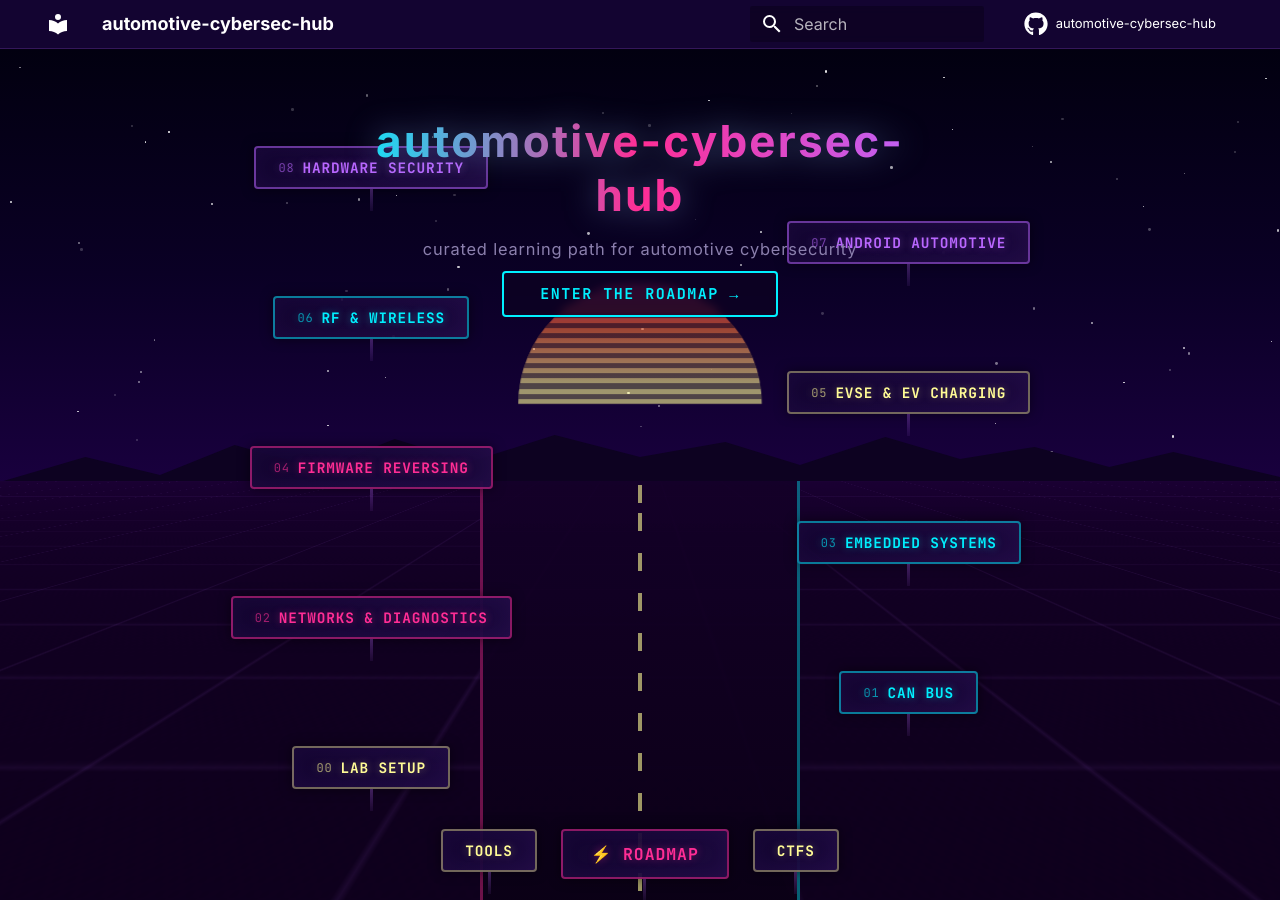
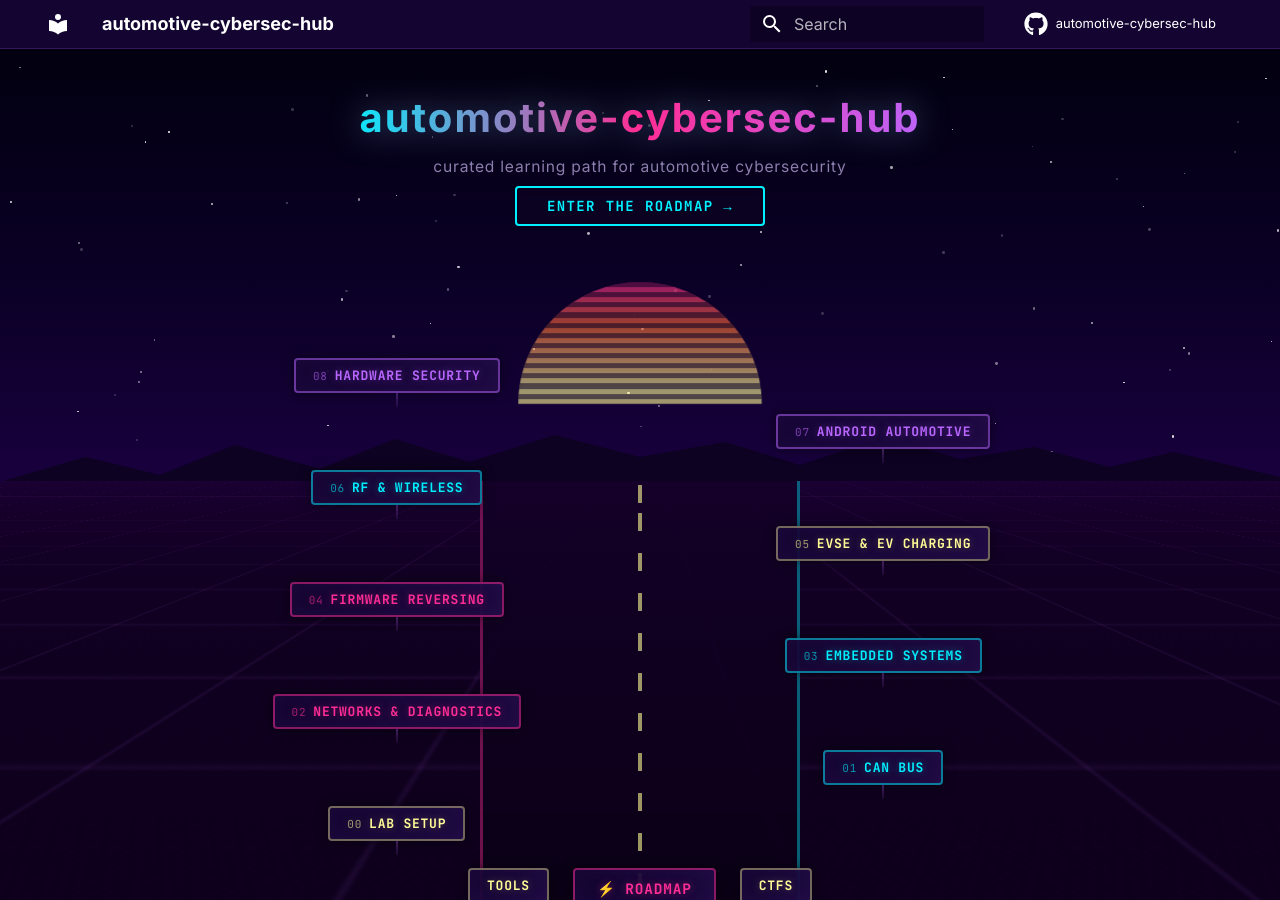
Before and after one commit to b00713g/b00713g.github.io, an MkDocs documentation site: the page built from docs/index.md, in a window 1280 px wide and 900 px high. Built offline with MkDocs 1.6.1 and Material for MkDocs 9.7.7, drawn with Linux system fonts in a browser that asks for light colours; comment, search, counter and statistics services are not loaded.

Commit message:
updated visual layout spacing for homepage

```diff
--- a/overrides/home.html
+++ b/overrides/home.html
@@ -38,34 +38,34 @@
   opacity:.6;animation:dashFlow .8s linear infinite;}
 @keyframes dashFlow{0%{background-position:0 0}100%{background-position:0 40px}}
 
-.signs-container{position:absolute;top:52%;left:0;right:0;bottom:2%;display:flex;flex-direction:column;align-items:center;justify-content:flex-end;gap:0;pointer-events:none;padding-bottom:1rem;}
-.sign-row{display:flex;justify-content:center;width:100%;pointer-events:auto;margin-bottom:.5rem;}
-.sign-row.left{padding-right:42%;}
-.sign-row.right{padding-left:42%;}
+.signs-container{position:absolute;top:58%;left:0;right:0;bottom:1%;display:flex;flex-direction:column;align-items:center;justify-content:flex-end;gap:0;pointer-events:none;padding-bottom:.5rem;}
+.sign-row{display:flex;justify-content:center;width:100%;pointer-events:auto;margin-bottom:.35rem;}
+.sign-row.left{padding-right:38%;}
+.sign-row.right{padding-left:38%;}
 /* Bottom row (Tools/Roadmap/CTFs) gets extra top spacing to separate from chapter signs */
-.sign-row.bottom-row{margin-top:.4rem;}
+.sign-row.bottom-row{margin-top:.3rem;}
 .street-sign{position:relative;cursor:pointer;pointer-events:auto;transition:transform .25s,filter .25s;text-decoration:none!important;}
 .street-sign:hover{transform:scale(1.08) translateY(-3px);filter:brightness(1.3);}
 .sign-plate{background:linear-gradient(135deg,rgba(20,5,50,.92),rgba(30,10,65,.95));
-  border:2px solid;border-radius:4px;padding:.5rem 1.1rem;
-  font-family:'JetBrains Mono',monospace;font-size:.72rem;font-weight:700;letter-spacing:.06em;text-transform:uppercase;white-space:nowrap;
-  box-shadow:0 0 12px rgba(0,0,0,.5),inset 0 0 20px rgba(185,103,255,.05);display:flex;align-items:center;gap:.4rem;}
-.sign-plate .num{font-size:.6rem;opacity:.6;font-weight:500;}
+  border:2px solid;border-radius:4px;padding:.35rem .85rem;
+  font-family:'JetBrains Mono',monospace;font-size:.65rem;font-weight:700;letter-spacing:.06em;text-transform:uppercase;white-space:nowrap;
+  box-shadow:0 0 12px rgba(0,0,0,.5),inset 0 0 20px rgba(185,103,255,.05);display:flex;align-items:center;gap:.35rem;}
+.sign-plate .num{font-size:.55rem;opacity:.6;font-weight:500;}
 .sign-cyan .sign-plate{border-color:rgba(0,240,255,.5);color:#00f0ff;text-shadow:0 0 8px rgba(0,240,255,.4);}
 .sign-pink .sign-plate{border-color:rgba(255,45,149,.5);color:#ff2d95;text-shadow:0 0 8px rgba(255,45,149,.4);}
 .sign-purple .sign-plate{border-color:rgba(185,103,255,.5);color:#b967ff;text-shadow:0 0 8px rgba(185,103,255,.4);}
 .sign-yellow .sign-plate{border-color:rgba(255,251,150,.4);color:#fffb96;text-shadow:0 0 8px rgba(255,251,150,.3);}
-.sign-post{width:3px;height:22px;margin:0 auto;background:linear-gradient(180deg,rgba(185,103,255,.3),rgba(185,103,255,.08));}
+.sign-post{width:2px;height:14px;margin:0 auto;background:linear-gradient(180deg,rgba(185,103,255,.3),rgba(185,103,255,.08));}
 
-.road-title{position:absolute;top:4%;left:50%;transform:translateX(-50%);z-index:20;text-align:center;width:90%;max-width:600px;}
-.road-title h1{font-size:2.2rem;font-weight:700;letter-spacing:.05em;
+.road-title{position:absolute;top:2%;left:50%;transform:translateX(-50%);z-index:20;text-align:center;width:90%;max-width:600px;}
+.road-title h1{font-size:2rem;font-weight:700;letter-spacing:.05em;
   background:linear-gradient(90deg,#00f0ff,#ff2d95,#b967ff);-webkit-background-clip:text;-webkit-text-fill-color:transparent;background-clip:text;
-  animation:heroGlow 4s ease-in-out infinite alternate;margin-bottom:.3rem;}
+  animation:heroGlow 4s ease-in-out infinite alternate;margin-bottom:.2rem;line-height:1.2;}
 @keyframes heroGlow{0%{filter:drop-shadow(0 0 12px rgba(0,240,255,.5))}100%{filter:drop-shadow(0 0 20px rgba(255,45,149,.6))}}
-.road-title p{font-size:.82rem;color:#8b7fad;letter-spacing:.05em;margin-bottom:.6rem;}
-.enter-btn{display:inline-block;padding:.55rem 1.8rem;border:2px solid #00f0ff;color:#00f0ff!important;border-radius:4px;
-  font-family:'JetBrains Mono',monospace;font-size:.75rem;font-weight:700;letter-spacing:.1em;text-transform:uppercase;
-  cursor:pointer;transition:all .25s;background:rgba(13,2,33,0.7);text-decoration:none!important;backdrop-filter:blur(4px);}
+.road-title p{font-size:.78rem;color:#8b7fad;letter-spacing:.05em;margin-bottom:.5rem;}
+.enter-btn{display:inline-block;padding:.45rem 1.5rem;border:2px solid #00f0ff;color:#00f0ff!important;border-radius:4px;
+  font-family:'JetBrains Mono',monospace;font-size:.7rem;font-weight:700;letter-spacing:.1em;text-transform:uppercase;
+  cursor:pointer;transition:all .25s;background:rgba(13,2,33,0.8);text-decoration:none!important;backdrop-filter:blur(4px);}
 .enter-btn:hover{background:rgba(0,240,255,.1);box-shadow:0 0 20px rgba(0,240,255,.3);}
 
 .credits-section{background:linear-gradient(180deg,#0d0221,#0a0118);padding:3rem 1.5rem 2.5rem;border-top:1px solid rgba(185,103,255,.12);}
@@ -86,7 +86,7 @@
 .cc-desc{font-size:.78rem;color:#e0d6ff;line-height:1.55;opacity:.85;}
 .credits-communities{text-align:center;font-size:.8rem;color:#8b7fad;margin-top:.5rem;}
 .landing-footer{text-align:center;padding:1rem;font-size:.65rem;color:#8b7fad;opacity:.5;}
-@media(max-width:768px){.road-title h1{font-size:1.3rem}.road-title{top:2%}.sign-plate{font-size:.55rem;padding:.35rem .6rem}.signs-container{top:48%}.credits-grid{grid-template-columns:1fr}.sign-row.left{padding-right:35%}.sign-row.right{padding-left:35%}}
+@media(max-width:768px){.road-title h1{font-size:1.2rem}.road-title{top:1%}.road-title p{font-size:.7rem}.sign-plate{font-size:.5rem;padding:.25rem .5rem}.signs-container{top:55%}.credits-grid{grid-template-columns:1fr}.sign-row.left{padding-right:30%}.sign-row.right{padding-left:30%}.sign-row{margin-bottom:.25rem}.sign-post{height:8px}}
 </style>
 
 <div class="outrun-landing">
@@ -107,7 +107,7 @@
     <div class="sign-row left"><a class="street-sign sign-yellow" href="knowledge-base/00-lab-setup/"><div class="sign-plate"><span class="num">00</span> Lab Setup</div><div class="sign-post"></div></a></div>
     <div class="sign-row bottom-row" style="gap:1.2rem;justify-content:center;">
       <a class="street-sign sign-yellow" href="resources/tools/"><div class="sign-plate">Tools</div><div class="sign-post"></div></a>
-      <a class="street-sign sign-pink" href="roadmap/"><div class="sign-plate" style="font-size:.82rem;padding:.6rem 1.4rem;">⚡ Roadmap</div><div class="sign-post"></div></a>
+      <a class="street-sign sign-pink" href="roadmap/"><div class="sign-plate" style="font-size:.72rem;padding:.45rem 1.1rem;">⚡ Roadmap</div><div class="sign-post"></div></a>
       <a class="street-sign sign-yellow" href="resources/ctfs/"><div class="sign-plate">CTFs</div><div class="sign-post"></div></a>
     </div>
   </div>
```
Also changed, not shown: 1 other file.
